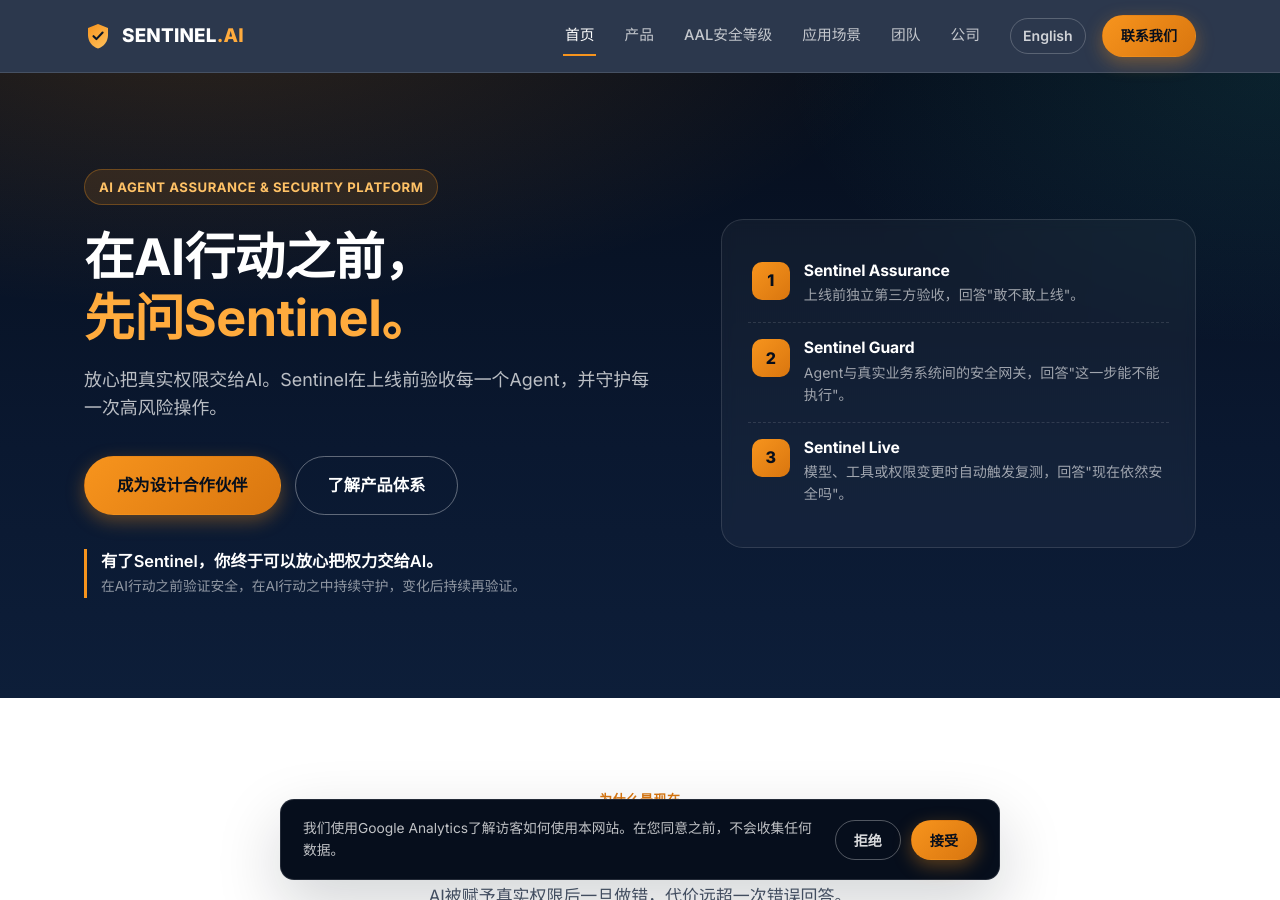
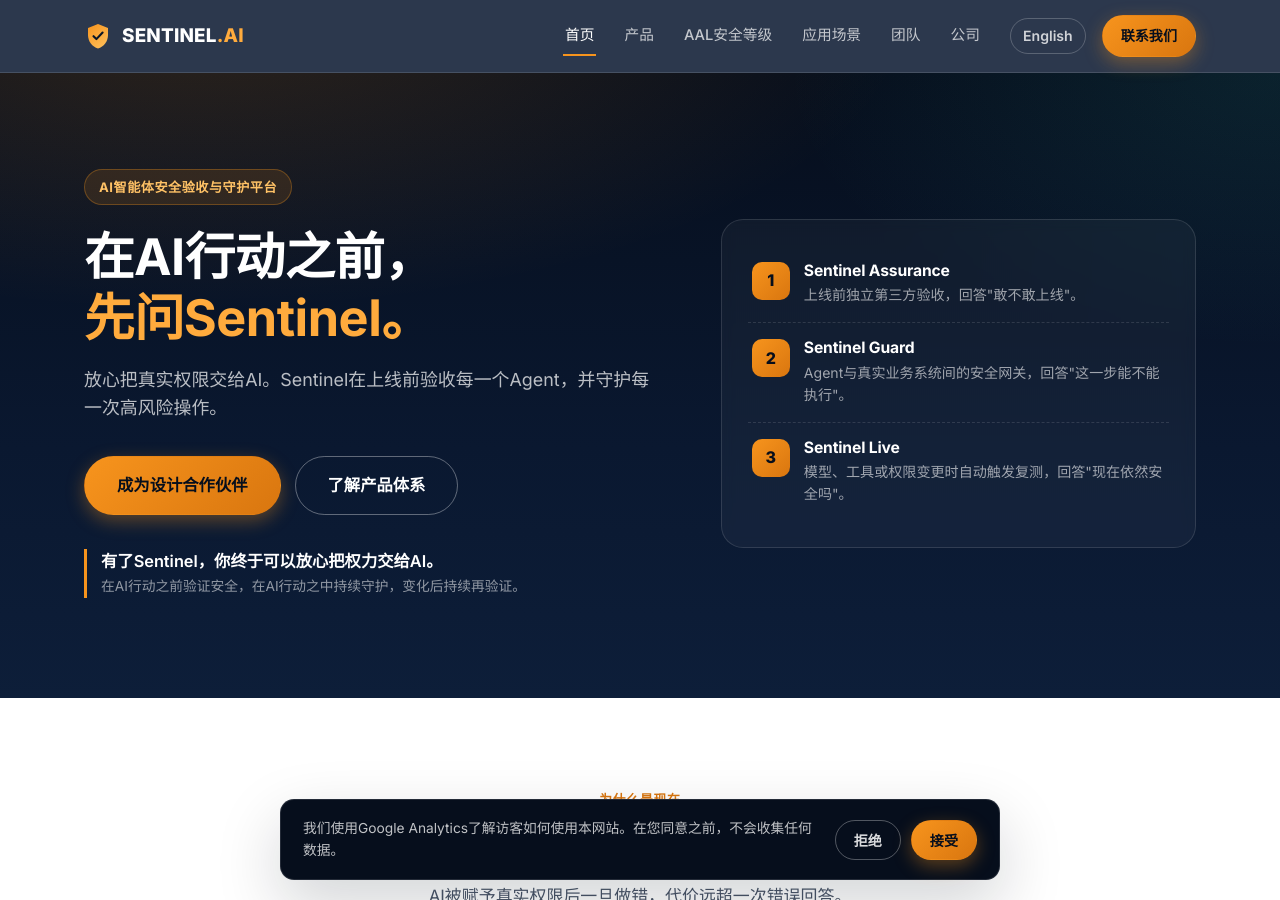
Before and after one commit to sentinel-ai-security/sentinel-ai-security.github.io, a Jekyll site: the page built from zh/index.html, in a window 1280 px wide and 900 px high. Built offline with Jekyll 4.4.1, drawn with Linux system fonts in a browser that asks for light colours.

Commit message:
Localize the two remaining English hero-eyebrow badges on ZH pages
Homepage and AAL page eyebrows were still hardcoded in English even
under /zh/. Translated to match terminology already established
elsewhere on those same pages.

Co-Authored-By: Claude Sonnet 5 <noreply@anthropic.com>

```diff
--- a/zh/index.html
+++ b/zh/index.html
@@ -12,7 +12,7 @@ description: >-
 <section class="hero">
   <div class="wrap hero-inner">
     <div>
-      <span class="hero-eyebrow">AI Agent Assurance &amp; Security Platform</span>
+      <span class="hero-eyebrow">AI智能体安全验收与守护平台</span>
       <h1>在AI行动之前，<br><span class="accent">先问Sentinel。</span></h1>
       <p class="hero-sub">
         放心把真实权限交给AI。Sentinel在上线前验收每一个Agent，并守护每一次高风险操作。
```
